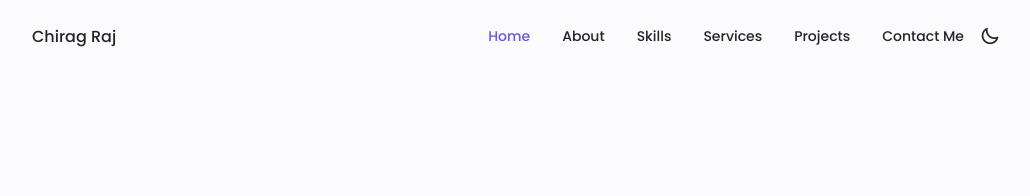
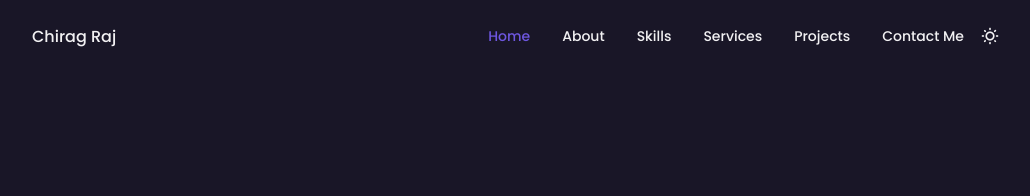
Before and after one commit to 5codeman/MY-PORTFOLIO, a plain HTML site: page index.html in a window 1280 px wide. Shown: the top 196 px of the page, without its empty margins (124-1154 px from the left). Drawn offline with nearby package versions, Linux system fonts and the light colour scheme.

Commit message:
Update index.html

```diff
--- a/index.html
+++ b/index.html
@@ -17,7 +17,7 @@
     <link rel="icon" type="image/x-icon" href="assets/img/my_logo.jpg">
 </head>
 
-<body>
+<body class="dark-theme">
 
     <!--==================== HEADER ====================-->
     <header class="header" id="header">
@@ -62,7 +62,7 @@
 
             <div class="nav__btns">
                 <!-- Theme toggle -->
-                <i class="uil uil-moon change-theme" id="theme-button"></i>
+                <i class="uil uil-moon change-theme uil-sun" id="theme-button"></i>
 
                 <div class="nav__toggle" id="nav-toggle">
                     <i class="uil uil-apps"></i>
```
